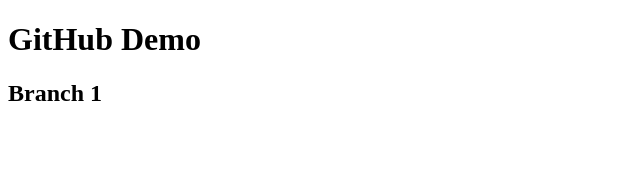
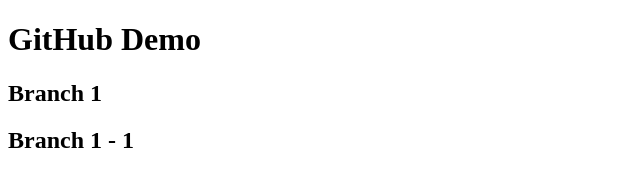
Before and after one commit to YunnTun/GitHub-Demo, a plain HTML site: page index.html in a window 1280 px wide. Shown: the whole page, without its empty margins (0-640 px from the left). Drawn offline with Linux system fonts and the light colour scheme.

Commit message:
"branch 1 - 1 "

```diff
--- a/index.html
+++ b/index.html
@@ -11,6 +11,7 @@
 <body>
     <h1>GitHub Demo</h1>
     <h2>Branch 1</h2>
+    <h2>Branch 1 - 1</h2>
 </body>
 
 </html>
```
